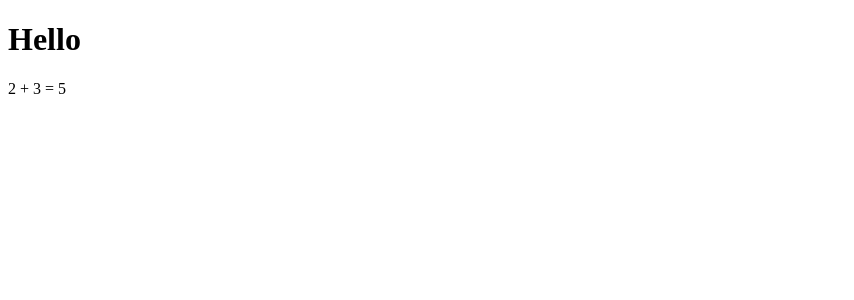
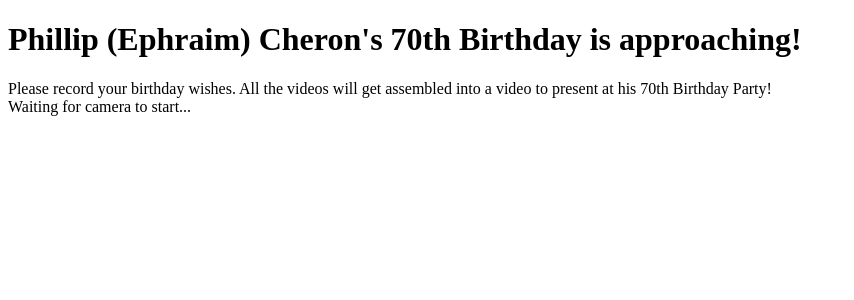
Before and after one commit to ecm85/birthday-video, a React app in the folder client/: page / in a window 1280 px wide. Shown: the top 300 px of the page, without its empty margins (0-854 px from the left). Built offline with nearby package versions, Linux system fonts and the light colour scheme; no server answers; the HTML template or start-up script is replaced by a standard one.

Commit message:
First part of using the camera.

```diff
--- a/client/src/Application.tsx
+++ b/client/src/Application.tsx
@@ -1,10 +1,15 @@
 import React from 'react';
+import VideoUpload from './VideoUpload';
 
 export default function Application() {
 	return (
 		<div>
-			<h1>Hello</h1>
-			<div>2 + 3 = {2 + 3}</div>
+			<h1>Phillip (Ephraim) Cheron's 70th Birthday is approaching!</h1>
+			<div>
+				Please record your birthday wishes. All the videos will get
+				assembled into a video to present at his 70th Birthday Party!
+			</div>
+			<VideoUpload />
 		</div>
 	);
 }
--- /dev/null
+++ b/client/src/VideoUpload.tsx
@@ -0,0 +1,120 @@
+import React, { useRef, useState, useEffect } from 'react';
+import styles from './VideoUpload.css';
+
+export default function VideoUpload() {
+	const canvasRef = useRef<HTMLCanvasElement>();
+	const videoRef = useRef<HTMLVideoElement>();
+	const [isCameraStarted, setIsCameraStarted] = useState(false);
+	// const [mediaStream, setMediaStream] = useState<MediaStream>(null);
+
+	const startSpecificCameraFromStream = async (stream: MediaStream) => {
+		try {
+			videoRef.current.srcObject = stream;
+			// setMediaStream(stream);
+			return true;
+		} catch (error) {
+			console.info(
+				`unable to start camera: ${stream.id} - ${error.message}`
+			);
+			return false;
+		}
+	};
+
+	const startSpecificCameraByEnsuringAccess = async () => {
+		try {
+			const initialCamera = await navigator.mediaDevices.getUserMedia({
+				audio: false,
+				video: { facingMode: { ideal: 'user' } }
+			});
+			return await startSpecificCameraFromStream(initialCamera);
+		} catch (error) {
+			console.info(`unable to get camera: ${error.message}`);
+			return false;
+		}
+	};
+
+	const getCameraInfos = async () => {
+		const devices = await navigator.mediaDevices.enumerateDevices();
+		return devices.filter(device => device.kind === 'videoinput');
+	};
+
+	const cameraIsBack = (cameraInfo: MediaDeviceInfo) => {
+		return (cameraInfo.label || '').toLowerCase().includes('back');
+	};
+
+	const orderCameraInfos = (camerasInfos: MediaDeviceInfo[]) => {
+		return [...camerasInfos].sort((cameraInfo1, cameraInfo2) => {
+			const camera1IsBack = cameraIsBack(cameraInfo1);
+			const camera2IsBack = cameraIsBack(cameraInfo2);
+
+			if (camera1IsBack && !camera2IsBack) {
+				return -1;
+			}
+			if (camera2IsBack && !camera1IsBack) {
+				return 1;
+			}
+
+			return 0;
+		});
+	};
+
+	const startSpecificCameraFromInfo = async (cameraInfo: MediaDeviceInfo) => {
+		try {
+			const camera = await navigator.mediaDevices.getUserMedia({
+				audio: true,
+				video: { deviceId: { exact: cameraInfo.deviceId } }
+			});
+			return await startSpecificCameraFromStream(camera);
+		} catch (error) {
+			console.info(
+				`unable to get camera: ${cameraInfo.label} - ${error.message}`
+			);
+			return false;
+		}
+	};
+
+	const startPreferredCameraAsync = async () => {
+		try {
+			if (await startSpecificCameraByEnsuringAccess()) {
+				return true;
+			}
+			const cameraInfos = await getCameraInfos();
+			const orderedCameraInfos = orderCameraInfos(cameraInfos);
+			for (const cameraInfo of orderedCameraInfos) {
+				if (await startSpecificCameraFromInfo(cameraInfo)) {
+					return true;
+				}
+			}
+			return false;
+		} catch (error) {
+			console.info(`unable to access camera: ${error.message}`);
+			return false;
+		}
+	};
+
+	useEffect(() => {
+		if (videoRef.current) {
+			const startPreferredCamera = async () => {
+				const startedCamera = await startPreferredCameraAsync();
+				if (startedCamera) setIsCameraStarted(startedCamera);
+				else {
+					// TODO: Handle failure here?
+				}
+			};
+			startPreferredCamera().catch(console.error);
+		}
+		// TODO: Handle cancellation?
+	}, []);
+
+	return (
+		<div>
+			<canvas hidden ref={canvasRef}></canvas>
+			{!isCameraStarted && <div>Waiting for camera to start...</div>}
+			<video
+				playsInline
+				className={styles.video}
+				autoPlay
+				ref={videoRef}></video>
+		</div>
+	);
+}
--- /dev/null
+++ b/client/src/css.d.ts
@@ -0,0 +1,6 @@
+declare module '*.css' {
+	const styles: {
+		[className: string]: string;
+	};
+	export default styles;
+}
```
Also changed, not shown: client/src/VideoUpload.css (added).
